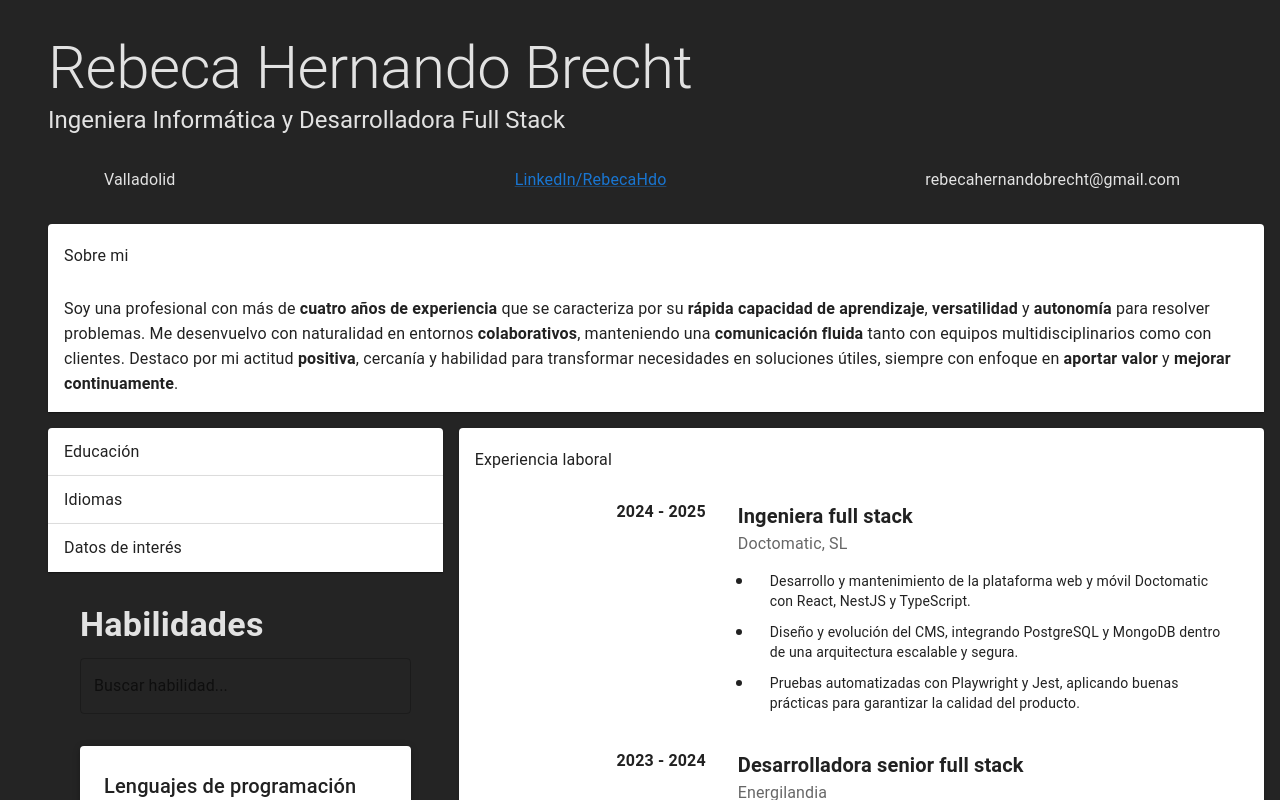
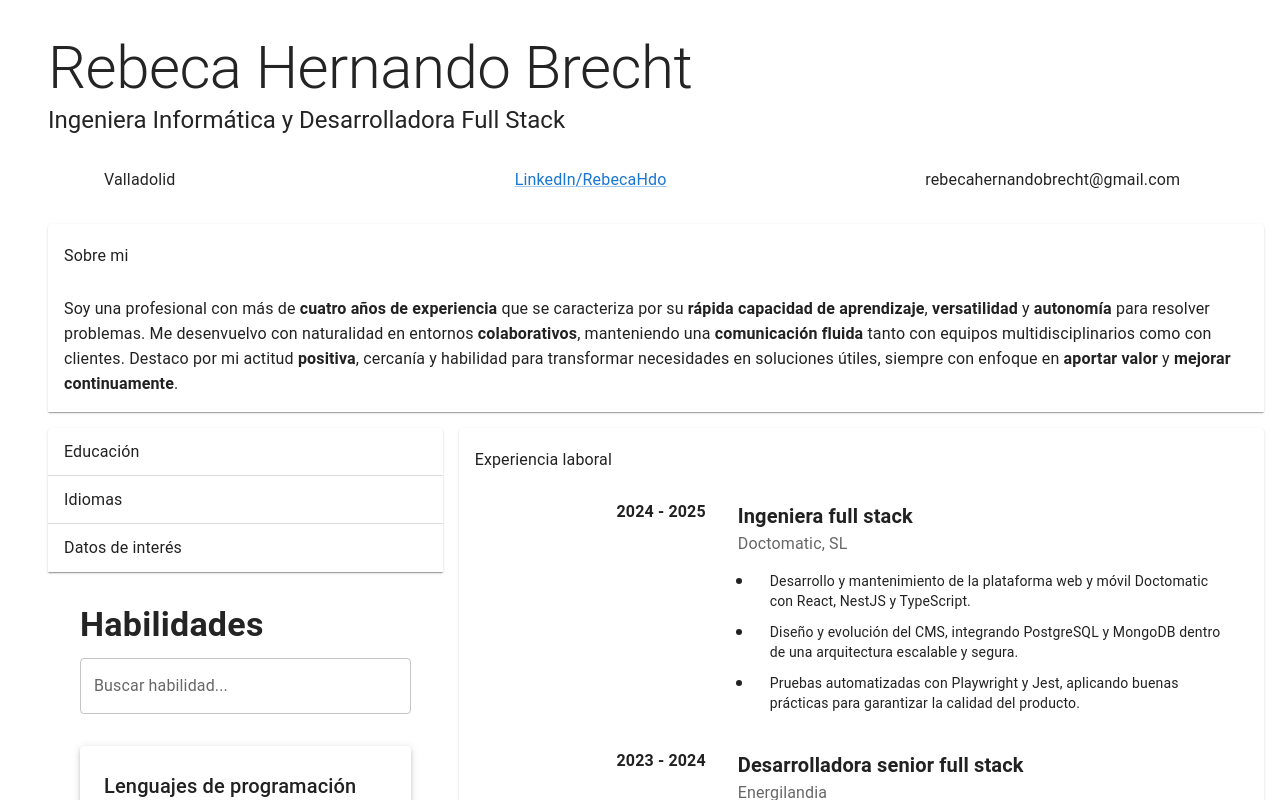
Before and after one commit to RebecaHdo/myCv, a React (Vite) app in the folder front/: page / in a window 1280 px wide. Shown: the top 800 px of the page. Built offline with nearby package versions, Linux system fonts and the light colour scheme; some icons are missing.

Commit message:
changed background color

```diff
--- a/front/src/index.css
+++ b/front/src/index.css
@@ -4,8 +4,8 @@
   font-weight: 400;
 
   color-scheme: light dark;
-  color: rgba(255, 255, 255, 0.87);
-  background-color: #242424;
+  color: #242424;
+  background-color: rgba(255, 255, 255, 0.87);
 
   font-synthesis: none;
   text-rendering: optimizeLegibility;
```
